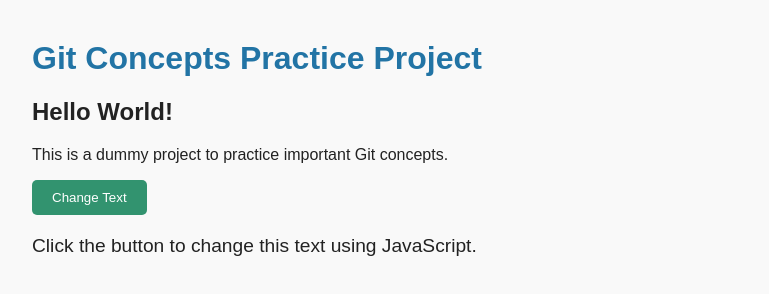
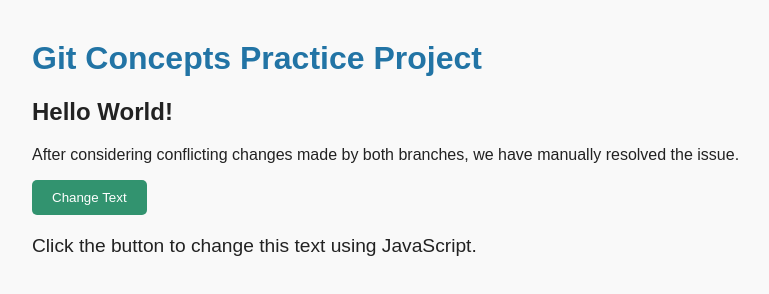
Before and after one commit to tanishqms/git-good, a plain HTML site: page index.html in a window 1280 px wide. Shown: the whole page, without its empty margins (8-777 px from the left). Drawn offline with Linux system fonts and the light colour scheme.

Commit message:
Rebase into single commit
Fail at merge conflict

Cause conflict from b1

Cause conflict from b2

Update steps.txt

```diff
--- a/index.html
+++ b/index.html
@@ -8,7 +8,7 @@
 <body>
     <h1>Git Concepts Practice Project</h1>
     <h2>Hello World!</h2>
-    <p>This is a dummy project to practice important Git concepts.</p>
+    <p>After considering conflicting changes made by both branches, we have manually resolved the issue.</p>
     <button id="changeTextBtn">Change Text</button>
     <p id="outputText">Click the button to change this text using JavaScript.</p>
     <script src="script.js"></script>
```
Also changed, not shown: steps.txt.
